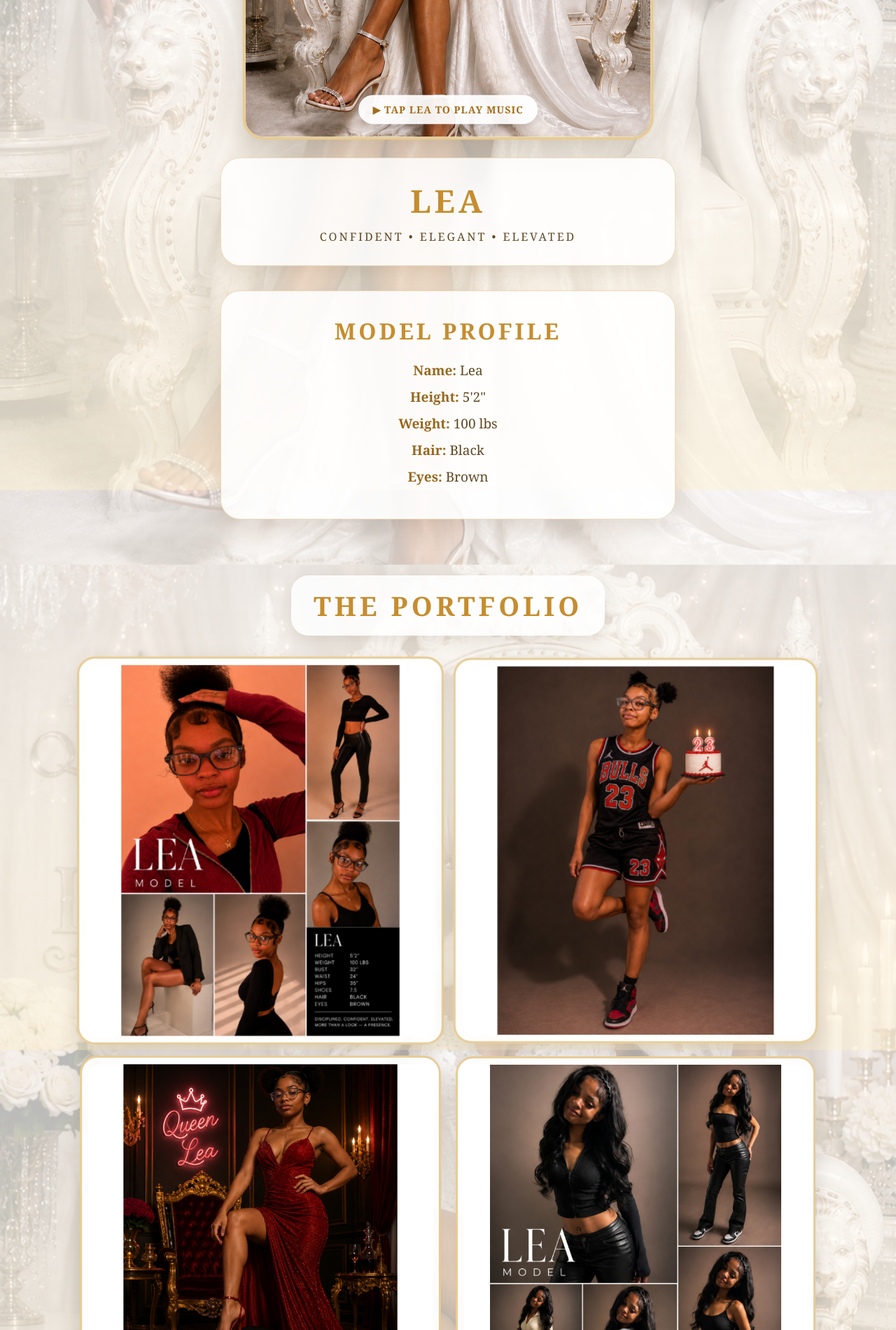
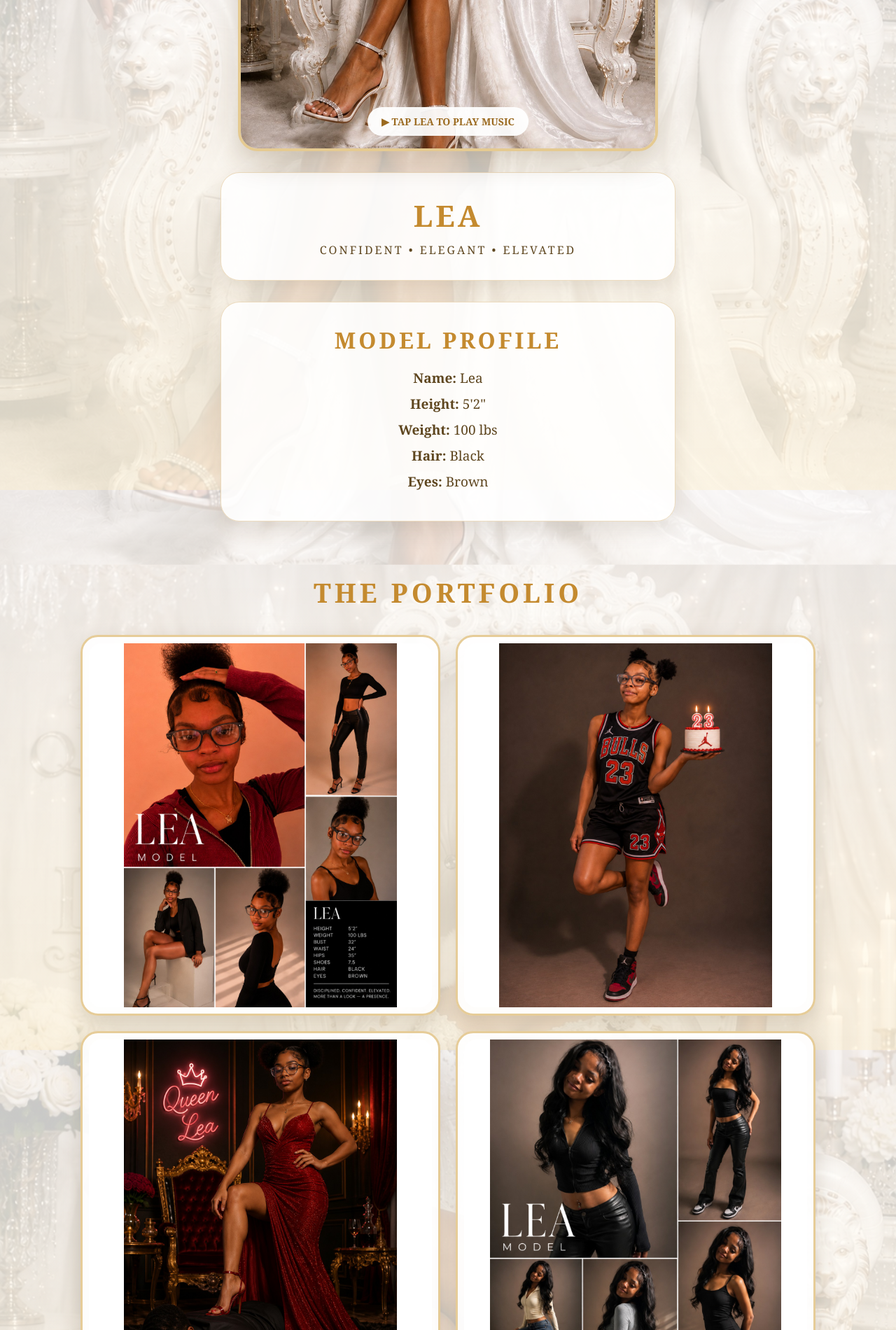
Before and after one commit to lenoy88/laelae, a plain HTML site: page index.html in a window 1280 px wide. Shown: the part 900-2800 px from the top of the page at 70% size. Drawn offline with Linux system fonts and the light colour scheme.

Commit message:
Refactor index.html and update styles
Refactor HTML structure and update styles for consistency.

```diff
--- a/index.html
+++ b/index.html
@@ -13,21 +13,16 @@
       box-sizing: border-box;
     }
 
-    html {
-      scroll-behavior: smooth;
-    }
+    body {
+      font-family: Georgia, "Times New Roman", serif;
+      color: #5e461f;
+      text-align: center;
+      min-height: 100vh;
 
-    body {
-      min-height: 100vh;
-      font-family: Georgia, "Times New Roman", serif;
-      color: #5f4823;
-      text-align: center;
-
-      /* LEA MAIN THRONE PHOTO AS BACKGROUND */
       background:
         linear-gradient(
-          rgba(255,255,255,0.72),
-          rgba(255,248,230,0.84)
+          rgba(255,255,255,0.78),
+          rgba(255,248,230,0.86)
         ),
         url("lea-maine.png");
 
@@ -37,27 +32,20 @@
       background-attachment: fixed;
     }
 
-    /* HEADER */
-
     header {
       padding: 45px 20px 20px;
     }
 
     .crown {
       font-size: 48px;
-      color: #c68d2f;
-      margin-bottom: 5px;
+      color: #c48a2f;
     }
 
     h1 {
       font-size: clamp(50px, 9vw, 90px);
-      color: #c68d2f;
+      color: #c48a2f;
       letter-spacing: 5px;
       text-transform: uppercase;
-
-      text-shadow:
-        0 2px 4px white,
-        0 5px 15px rgba(100,70,20,0.18);
     }
 
     header h2 {
@@ -68,236 +56,112 @@
       color: #634d2a;
     }
 
-    /* MAIN PHOTO */
-
-    .main-photo-box {
-      width: min(90%, 580px);
-      margin: 35px auto 20px;
-      border-radius: 30px;
+    .main-photo {
+      width: min(90%, 600px);
+      margin: 35px auto 25px;
+      border-radius: 28px;
       overflow: hidden;
-      border: 4px solid #e7cb91;
-
-      box-shadow:
-        0 16px 45px rgba(79,54,20,0.24);
-
+      border: 4px solid #e5ca91;
+      box-shadow: 0 15px 40px rgba(80,55,20,0.22);
       cursor: pointer;
-
-      animation: mainPulse 3s ease-in-out infinite;
-
       position: relative;
       background: white;
     }
 
-    .main-photo-box img {
+    .main-photo img {
       width: 100%;
       display: block;
     }
 
-    @keyframes mainPulse {
-      0%,100% {
-        transform: scale(1);
+    .tap-message {
+      position: absolute;
+      bottom: 18px;
+      left: 50%;
+      transform: translateX(-50%);
+      background: rgba(255,255,255,0.93);
+      color: #9b6a20;
+      padding: 11px 20px;
+      border-radius: 30px;
+      font-size: 14px;
+      font-weight: bold;
+      white-space: nowrap;
     }
 
-      50% {
-        transform: scale(1.015);
-      }
+    .name-box,
+    .model-info {
+      width: min(90%, 650px);
+      margin: 30px auto;
+      padding: 32px 25px;
+      border-radius: 27px;
+      background: rgba(255,255,255,0.86);
+      border: 1px solid rgba(196,138,47,0.3);
+      box-shadow: 0 12px 30px rgba(80,55,20,0.13);
     }
 
-    .play-message {
-      position: absolute;
-      left: 50%;
-      bottom: 18px;
-      transform: translateX(-50%);
-
-      width: max-content;
-      max-width: 90%;
-
-      padding: 11px 20px;
-
-      border-radius: 30px;
-
-      background: rgba(255,255,255,0.92);
-
-      color: #a26b18;
-
-      font-size: 14px;
-      font-weight: bold;
-      letter-spacing: 1px;
-
-      box-shadow:
-        0 5px 15px rgba(0,0,0,0.15);
+    .name-box h3 {
+      font-size: 42px;
+      color: #c48a2f;
+      letter-spacing: 4px;
     }
 
-    /* NAME SECTION */
-
-    .name-section {
-      width: min(90%, 650px);
-
-      margin: 30px auto;
-
-      padding: 30px 20px;
-
-      border-radius: 28px;
-
-      background:
-        rgba(255,255,255,0.82);
-
-      border:
-        1px solid rgba(198,141,47,0.3);
-
-      box-shadow:
-        0 12px 30px rgba(92,62,20,0.15);
-
-      backdrop-filter: blur(6px);
-    }
-
-    .name-section h3 {
-      font-size: 45px;
-      color: #c68d2f;
-      letter-spacing: 5px;
-    }
-
-    .name-section p {
+    .name-box p {
       margin-top: 10px;
-      font-size: 16px;
       letter-spacing: 3px;
     }
 
-    /* PROFILE */
-
-    .model-profile {
-      width: min(90%, 650px);
-
-      margin: 35px auto;
-
-      padding: 35px 25px;
-
-      border-radius: 28px;
-
-      background:
-        rgba(255,255,255,0.88);
-
-      border:
-        1px solid rgba(198,141,47,0.3);
-
-      box-shadow:
-        0 12px 35px rgba(85,55,18,0.15);
+    .model-info h2 {
+      color: #c48a2f;
+      font-size: 32px;
+      letter-spacing: 4px;
+      margin-bottom: 20px;
     }
 
-    .model-profile h2 {
-      color: #c68d2f;
-      font-size: 32px;
-      letter-spacing: 4px;
-      margin-bottom: 22px;
+    .model-info p {
+      font-size: 19px;
+      margin: 11px 0;
     }
-
-    .model-profile p {
-      font-size: 19px;
-      margin: 12px 0;
-    }
-
-    .model-profile strong {
-      color: #98671e;
-    }
-
-    /* PORTFOLIO */
 
     .portfolio {
       padding: 45px 18px 80px;
     }
 
-    .portfolio-title {
-      display: inline-block;
-
-      margin-bottom: 35px;
-
-      padding: 17px 32px;
-
-      border-radius: 25px;
-
-      background:
-        rgba(255,255,255,0.86);
-
-      box-shadow:
-        0 8px 25px rgba(79,55,20,0.13);
-    }
-
-    .portfolio-title h2 {
-      color: #c68d2f;
+    .portfolio h2 {
+      color: #c48a2f;
       font-size: 38px;
       letter-spacing: 5px;
+      margin-bottom: 35px;
     }
 
     .gallery {
       width: min(1050px, 95%);
-
       margin: auto;
-
       display: grid;
-
-      grid-template-columns:
-        repeat(2, 1fr);
-
+      grid-template-columns: repeat(2, 1fr);
       gap: 22px;
     }
 
     .photo-card {
       padding: 9px;
-
       border-radius: 25px;
-
-      background:
-        rgba(255,255,255,0.93);
-
-      border:
-        3px solid #e6cc98;
-
+      background: rgba(255,255,255,0.92);
+      border: 3px solid #e6cc98;
       overflow: hidden;
-
-      box-shadow:
-        0 12px 30px rgba(68,46,16,0.18);
-
-      animation:
-        photoPulse 3.5s ease-in-out infinite;
-    }
-
-    .photo-card:nth-child(2) {
-      animation-delay: .5s;
-    }
-
-    .photo-card:nth-child(3) {
-      animation-delay: 1s;
-    }
-
-    .photo-card:nth-child(4) {
-      animation-delay: 1.5s;
-    }
-
-    @keyframes photoPulse {
-      0%,100% {
-        transform: scale(1);
-      }
-
-      50% {
-        transform: scale(1.02);
-      }
+      box-shadow: 0 12px 30px rgba(68,46,16,0.18);
     }
 
     .photo-card img {
       width: 100%;
       height: 520px;
+      object-fit: contain;
       display: block;
-      object-fit: contain;
       border-radius: 18px;
       background: white;
     }
 
-    /* HIDDEN YOUTUBE PLAYER */
-
     #youtube-player {
       position: fixed;
-      width: 2px;
-      height: 2px;
+      width: 1px;
+      height: 1px;
       left: -9999px;
       bottom: 0;
       border: 0;
@@ -305,31 +169,14 @@
 
     footer {
       padding: 35px 20px 50px;
-
-      background:
-        rgba(255,255,255,0.78);
-
+      background: rgba(255,255,255,0.76);
       letter-spacing: 3px;
-
       color: #765c34;
     }
 
-    /* PHONE */
-
     @media (max-width: 700px) {
-
       body {
         background-attachment: scroll;
-        background-position: center top;
-      }
-
-      header {
-        padding-top: 30px;
-      }
-
-      header h2 {
-        font-size: 13px;
-        letter-spacing: 5px;
       }
 
       .gallery {
@@ -338,15 +185,6 @@
 
       .photo-card img {
         height: auto;
-        max-height: 720px;
-      }
-
-      .portfolio-title h2 {
-        font-size: 29px;
-      }
-
-      .name-section h3 {
-        font-size: 37px;
       }
     }
   </style>
@@ -354,189 +192,89 @@
 
 <body>
 
-  <!-- HEADER -->
-
   <header>
-
-    <div class="crown">
-      ♛
-    </div>
-
-    <h1>
-      QUEEN LEA
-    </h1>
-
-    <h2>
-      MODEL PORTFOLIO
-    </h2>
-
+    <div class="crown">♛</div>
+    <h1>QUEEN LEA</h1>
+    <h2>MODEL PORTFOLIO</h2>
   </header>
 
-
-  <!-- MAIN PHOTO -->
-  <!-- CLICK THIS PHOTO TO START / PAUSE MUSIC -->
-
-  <section
-    class="main-photo-box"
-    onclick="toggleMusic()"
-  >
+  <!-- CLICK MAIN PHOTO TO PLAY MUSIC -->
+  <div class="main-photo" onclick="playMusic()">
 
     <img
       src="lea-maine.png"
       alt="Queen Lea"
     >
 
-    <div
-      class="play-message"
-      id="playMessage"
-    >
+    <div class="tap-message" id="tapMessage">
       ▶ TAP LEA TO PLAY MUSIC
     </div>
 
+  </div>
+
+  <section class="name-box">
+    <h3>LEA</h3>
+    <p>CONFIDENT • ELEGANT • ELEVATED</p>
   </section>
 
+  <section class="model-info">
+    <h2>MODEL PROFILE</h2>
 
-  <!-- NAME -->
-
-  <section class="name-section">
-
-    <h3>
-      LEA
-    </h3>
-
-    <p>
-      CONFIDENT • ELEGANT • ELEVATED
-    </p>
-
+    <p><strong>Name:</strong> Lea</p>
+    <p><strong>Height:</strong> 5'2"</p>
+    <p><strong>Weight:</strong> 100 lbs</p>
+    <p><strong>Hair:</strong> Black</p>
+    <p><strong>Eyes:</strong> Brown</p>
   </section>
-
-
-  <!-- PROFILE -->
-
-  <section class="model-profile">
-
-    <h2>
-      MODEL PROFILE
-    </h2>
-
-    <p>
-      <strong>Name:</strong>
-      Lea
-    </p>
-
-    <p>
-      <strong>Height:</strong>
-      5'2"
-    </p>
-
-    <p>
-      <strong>Weight:</strong>
-      100 lbs
-    </p>
-
-    <p>
-      <strong>Hair:</strong>
-      Black
-    </p>
-
-    <p>
-      <strong>Eyes:</strong>
-      Brown
-    </p>
-
-  </section>
-
-
-  <!-- PORTFOLIO -->
 
   <section class="portfolio">
 
-    <div class="portfolio-title">
-
-      <h2>
-        THE PORTFOLIO
-      </h2>
-
-    </div>
-
+    <h2>THE PORTFOLIO</h2>
 
     <div class="gallery">
 
       <div class="photo-card">
-
-        <img
-          src="lea2.png"
-          alt="Lea Model Photo 2"
-        >
-
+        <img src="lea2.png" alt="Lea Photo 2">
       </div>
 
+      <div class="photo-card">
+        <img src="lea3.png" alt="Lea Photo 3">
+      </div>
 
       <div class="photo-card">
-
-        <img
-          src="lea3.png"
-          alt="Lea Model Photo 3"
-        >
-
+        <img src="lea4.png" alt="Lea Photo 4">
       </div>
 
-
       <div class="photo-card">
-
-        <img
-          src="lea4.png"
-          alt="Lea Model Photo 4"
-        >
-
-      </div>
-
-
-      <div class="photo-card">
-
-        <img
-          src="lea5.png"
-          alt="Lea Model Photo 5"
-        >
-
+        <img src="lea5.png" alt="Lea Photo 5">
       </div>
 
     </div>
 
   </section>
 
-
-  <!-- YOUTUBE MUSIC -->
-
+  <!-- YOUTUBE PLAYER -->
   <iframe
     id="youtube-player"
     src="https://www.youtube.com/embed/vNBNIce9XDM?enablejsapi=1&loop=1&playlist=vNBNIce9XDM&controls=0"
-    title="Queen Lea Music"
     allow="autoplay; encrypted-media"
-  ></iframe>
-
+    title="Queen Lea Music">
+  </iframe>
 
   <footer>
-
     ♛ QUEEN LEA • MODEL PORTFOLIO ♛
-
   </footer>
 
+  <script>
+    let started = false;
 
-  <script>
-
-    let musicPlaying = false;
-
-    function toggleMusic() {
+    function playMusic() {
 
       const player =
         document.getElementById("youtube-player");
 
       const message =
-        document.getElementById("playMessage");
-
-
-      if (musicPlaying === false) {
+        document.getElementById("tapMessage");
 
       player.contentWindow.postMessage(
         JSON.stringify({
@@ -547,33 +285,11 @@
         "*"
       );
 
-        musicPlaying = true;
+      started = true;
 
       message.innerHTML =
-          "❚❚ TAP LEA TO PAUSE MUSIC";
-
+        "♪ MUSIC PLAYING";
     }
-
-      else {
-
-        player.contentWindow.postMessage(
-          JSON.stringify({
-            event: "command",
-            func: "pauseVideo",
-            args: []
-          }),
-          "*"
-        );
-
-        musicPlaying = false;
-
-        message.innerHTML =
-          "▶ TAP LEA TO PLAY MUSIC";
-
-      }
-
-    }
-
   </script>
 
 </body>
```
Lines whose indentation alone changed are shown as unchanged.
